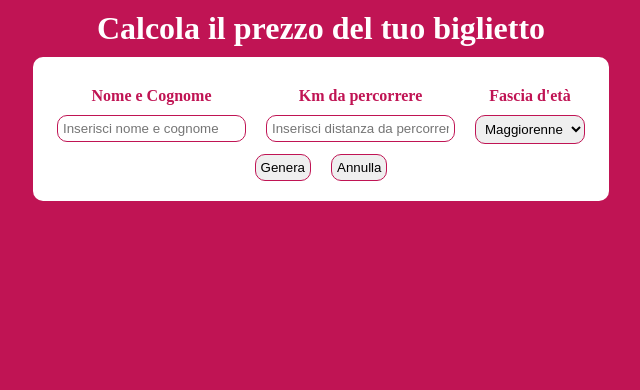
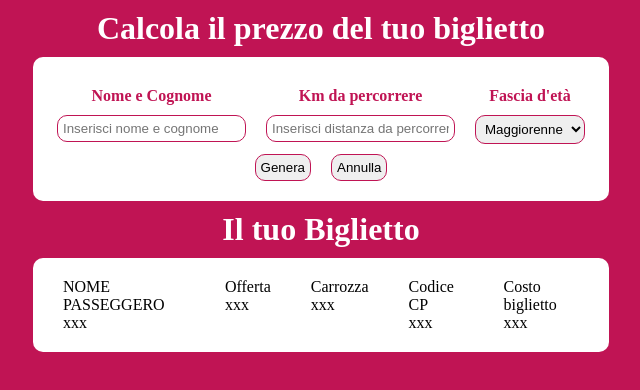
Before and after one commit to Antek93/js-biglietto-treno-form, a plain HTML site: page index.html in a window 1280 px wide. Shown: the whole page, without its empty margins (319-959 px from the left). Drawn offline with Linux system fonts and the light colour scheme.

Commit message:
style secondo blocco

```diff
--- a/index.html
+++ b/index.html
@@ -42,13 +42,59 @@
                     <input class="tag-style" type="reset" value="Annulla">
                 </div>
             </div>
-        </div>
+            <!--OUTPUT INFO BIGLIETTO UTENTE -->
+            <div>
+                <div class="input-box">
+                    <div class="title">
+                        <h1>Il tuo Biglietto</h1>
+                    </div>
+                </div>
+                <div class="white-box">
+                    <div class="input-box">
+                        <div class="padd">
+                            <div>
+                                <div>NOME PASSEGGERO</div>
+                            </div>
+                            <div id="utente" >
+                                xxx
+                            </div>
+                        </div>
+                        <div class="padd">
+                            <div>
+                                Offerta
+                            </div>
+                            <div id="tipo-biglietto">
+                                xxx
+                            </div>
+                        </div>
+                        <div class="padd">
+                            <div>
+                                Carrozza
+                            </div>
+                            <div id="random-cabin">
+                                xxx
+                            </div>
+                        </div>
+                        <div class="padd">
+                            <div>
+                                Codice CP
+                            </div>
+                            <div id="random-code">
+                                xxx
+                            </div>
+                        </div>
+                        <div class="padd">
+                            <div>
+                                Costo biglietto
+                            </div>
+                            <div id="ticket-price">
+                                xxx
+                            </div>
+                        </div>
+                    </div>
+                </div>
+            </div>
          <!--OUTPUT INFO BIGLIETTO UTENTE -->
-         <div>
-
-         </div>
-
-
     </main>
       <script src="js/scripts.js" type="text/javascript"></script>
 </body>
--- a/js/scripts.js
+++ b/js/scripts.js
@@ -40,18 +40,33 @@ sottometti.addEventListener('click',
 
 );
 
+// MILESTONE 2 - STAMPA SU HTML
 
-// const age = parseInt(prompt('Inserisci tua età'));
-// console.log("Età utente:", age);
 
-// if (age >= 18 && age <= 65) {
-//     console.log("Costo biglietto standard:", ((ticket_fair * 100) / 100) .toFixed(2) + "€");
 
-// } else if (age < 18) {
-//     let ticket_fair = (distance * ticket_unit) - ((distance * ticket_unit) * 20 / 100 );
-//     console.log("Costo biglietto sconto minorenni:", ((ticket_fair * 100) / 100) .toFixed(2) + "€");
+sottometti.addEventListener('click',
 
-// } else if (age >= 30 && age <= 34){
-//     let ticket_fair = (distance * ticket_unit) - ((distance * ticket_unit) * 100 / 100 );
-//     console.log("Costo biglietto sconto anziani:", ((ticket_fair * 100) / 100) .toFixed(2) + "€");
-// }
+    function() {
+
+        console.log('Cliccato su submitButton');
+        console.log("L'utente si chiama:", identità.value);
+        console.log("L'utente percorrerà", kilo.value + "km");
+        console.log("L'utente appartiene al range", choice.value);
+
+        if(choice.value == "anni 18-65") {
+
+            let ticketFair = ((ticketUnit*kilo.value) * 1);
+            console.log("Tariffa standard:", ticketFair .toFixed(2) + "€")
+
+        } else if(choice.value == "anni -18") {
+            let ticketFair = ((ticketUnit*kilo.value) * 0.8);
+            console.log("Tariffa sconto minori", ticketFair .toFixed(2) + "€")
+
+        } else {
+            let ticketFair = ((ticketUnit*kilo.value) * 0.6 );
+            console.log("Tariffa sconto over 65", ticketFair .toFixed(2) + "€")
+        }
+
+    }
+
+);
```
